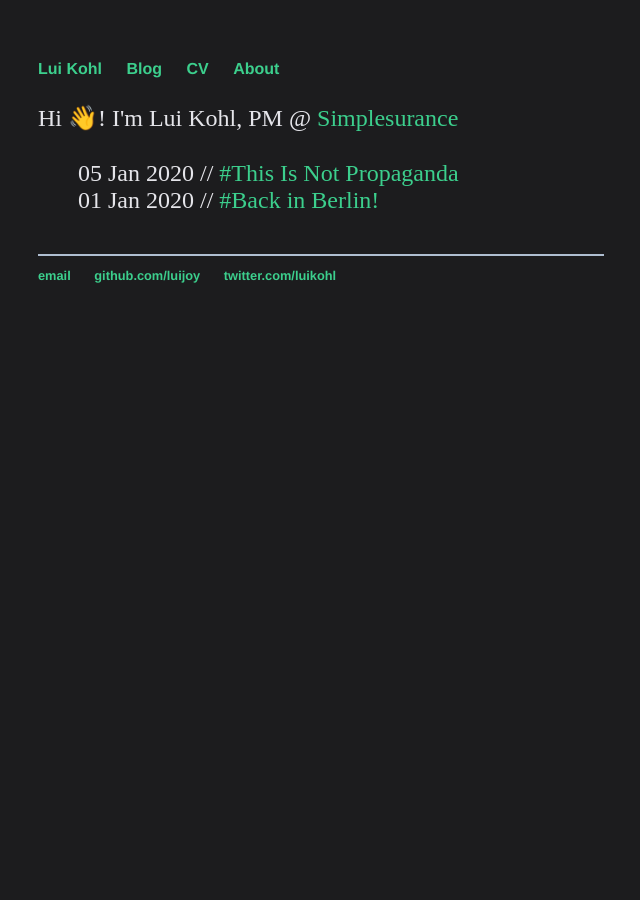
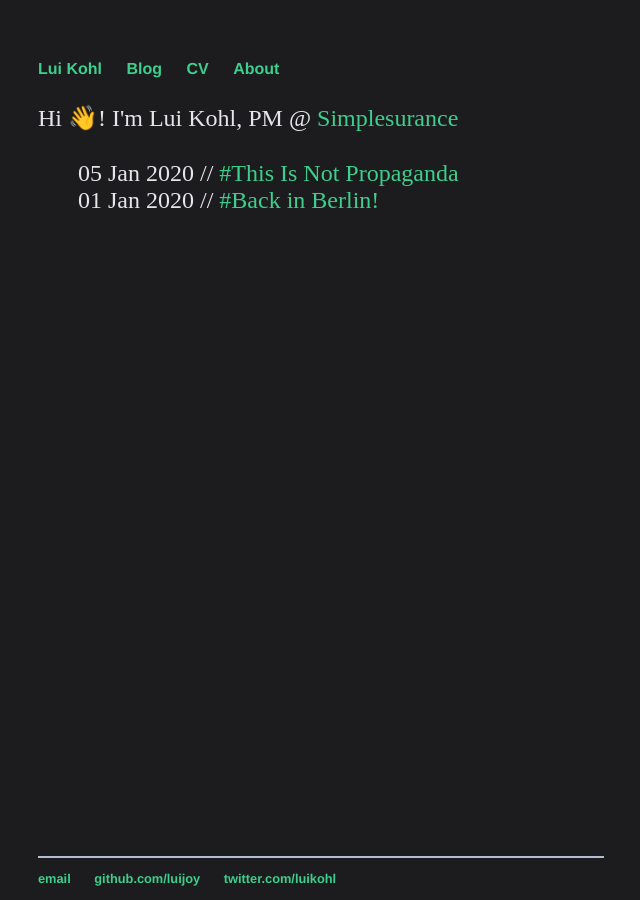
Before and after one commit to luijoy/luijoy.github.io, a Jekyll site: the page built from index.html, in a window 1280 px wide. Shown: the whole page, without its empty margins (314-954 px from the left). Built offline with Jekyll 4.4.1, drawn with Linux system fonts in a browser that asks for light colours.

Commit message:
Update main.css

```diff
--- a/css/main.css
+++ b/css/main.css
@@ -39,6 +39,7 @@ footer {
     border-top: 2px solid #AFBED1;
     font-size: .8em;
     position: fixed;
+    bottom: 1px;
     width: calc(45% - 10px);
     background-color: #1C1C1E;
 }
```
